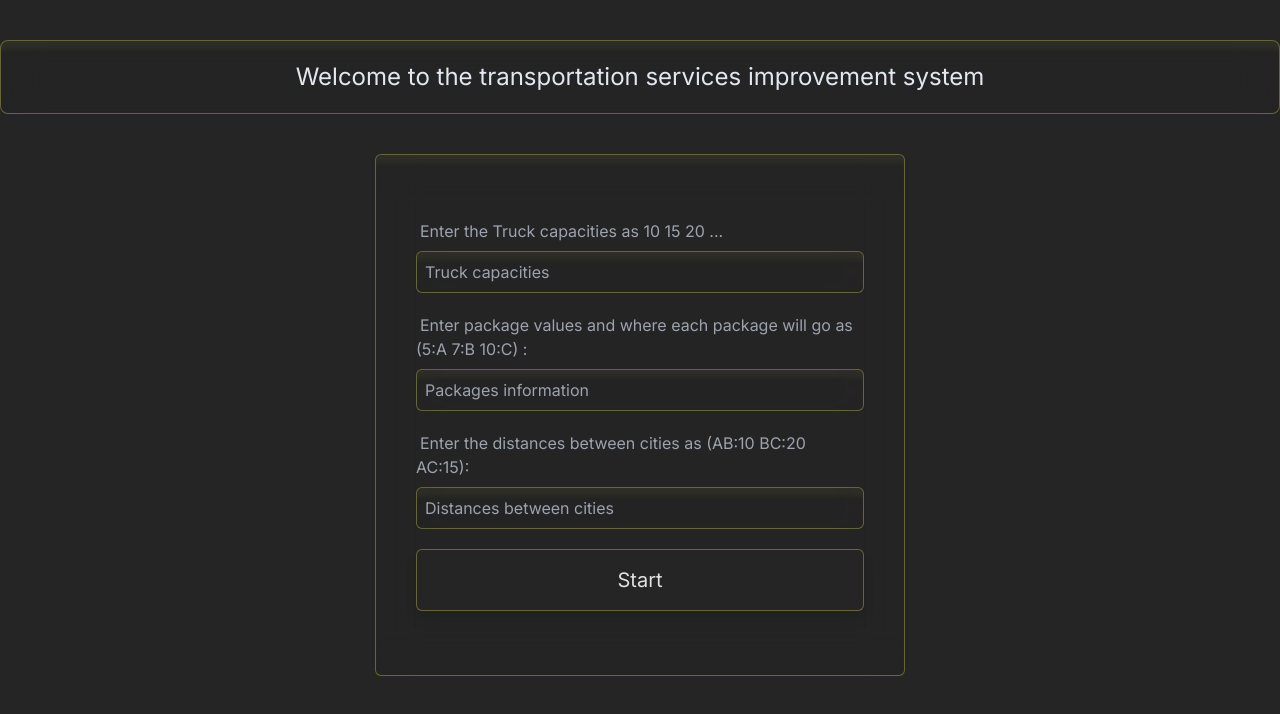
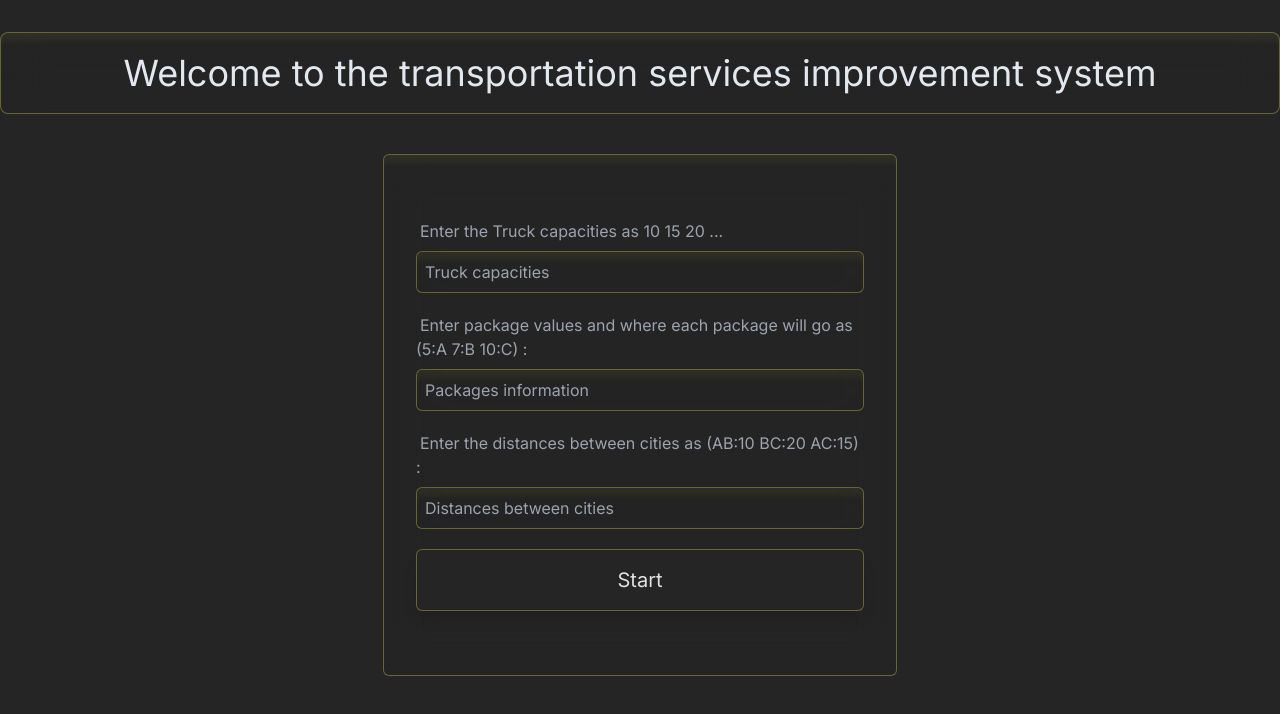
Before and after one commit to tamammabroukeh/BIA-Project, a Next.js app: page / in a window 1280 px wide. Shown: the top 714 px of the page. Built offline with nearby package versions, Linux system fonts and the light colour scheme.

Commit message:
fix some errors

```diff
--- a/src/app/page.tsx
+++ b/src/app/page.tsx
@@ -5,8 +5,8 @@ export default function Home() {
     <main className="flex container mx-auto min-h-screen flex-col items-center justify-between relative">
       <div className="w-full h-screen">
         <Title
-          classes="text-2xl custom-bg mx-0 laeding-slug px-0 flex justify-center mt-10
-          py-5 rounded-lg w-full items-center text-slate-200"
+          classes="text-2xl md:text-3xl lg:text-4xl custom-bg mx-0 laeding-slug px-0 mt-8
+          py-5 rounded-lg w-full text-center text-slate-200"
           name="Welcome to the transportation services improvement system"
         />
         <div className="flex flex-wrap lg:flex-nowrap mt-10 justify-around">
--- a/src/components/Draw.tsx
+++ b/src/components/Draw.tsx
@@ -146,9 +146,13 @@ const TrucksGraph: React.FC<Props> = ({ data }) => {
   return (
     <svg
       ref={svgRef}
-      width="800"
+      width="750"
       height="600"
-      style={{ backgroundColor: "#2e3725" }}
+      style={{
+        backgroundColor: "#2e3725",
+        border: "1px solid #2a7725",
+        borderRadius: "5px",
+      }}
     >
       <g />
     </svg>
--- a/src/components/Form/Form.tsx
+++ b/src/components/Form/Form.tsx
@@ -27,7 +27,7 @@ export default function Form() {
     <>
       <div
         className="border-[2px] rounded-md
-    border-solid py-16 px-10 custom-bg"
+    border-solid py-16 px-8 custom-bg"
       >
         <motion.form
           variants={container}
@@ -99,7 +99,7 @@ export default function Form() {
             <Label
               classes="mx-1 text-gray-400"
               htmlFor="citiesDistances"
-              title="Enter the distances between cities as (AB:10 BC:20 AC:15):"
+              title="Enter the distances between cities as (AB:10 BC:20 AC:15) : "
             />
             <Input
               className="p-2"
```
